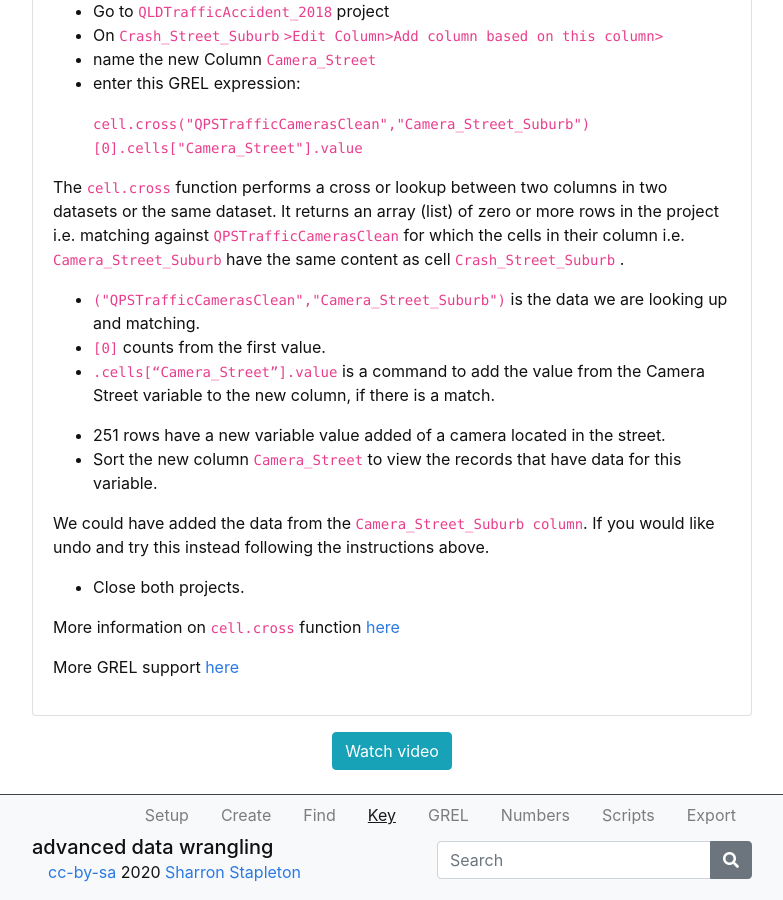
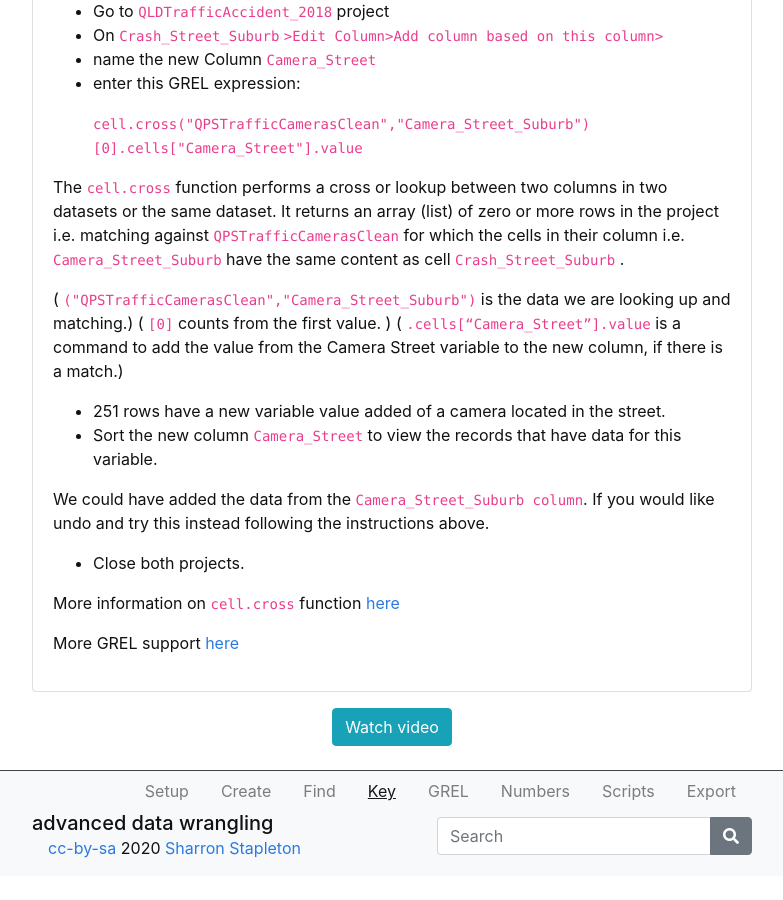
Before and after one commit to GULibrarySandbox/advanced-data-wrangle-old, a Jekyll site: the page built from content/4-lesson.md, in a window 1280 px wide and 900 px high, scrolled down 1428 px. Shown: the whole window, without its empty margins (248-1031 px from the left). Built offline with Jekyll 4.4.1, drawn with Linux system fonts in a browser that asks for light colours; after the commit the page ends 2304 px from its top, so only the background shows below that.

```diff
--- a/content/4-lesson.md
+++ b/content/4-lesson.md
@@ -49,9 +49,9 @@ Now we can extend the dataset `QLDTrafficAccident_2018`  with a new variable  `C
 
 The  `cell.cross`  function performs a cross or lookup between two columns in two datasets or the same dataset. It returns an array (list) of zero or more rows in the project i.e. matching against  `QPSTrafficCamerasClean`  for which the cells in their column i.e.  `Camera_Street_Suburb`  have the same content as cell  `Crash_Street_Suburb` .
 
-  - `("QPSTrafficCamerasClean","Camera_Street_Suburb")`  is the data we are looking up and matching.
-  - `[0]`  counts from the first value.
-  - `.cells[“Camera_Street”].value`  is a command to add the value from the Camera Street variable to the new column, if there is a match.
+  ( `("QPSTrafficCamerasClean","Camera_Street_Suburb")`  is the data we are looking up and matching.)
+  ( `[0]`  counts from the first value. )
+  ( `.cells[“Camera_Street”].value`  is a command to add the value from the Camera Street variable to the new column, if there is a match.)
 
 - 251 rows have a new variable value added of a camera located in the street.
 - Sort the new column  `Camera_Street`  to view the records that have data for this variable.
```
